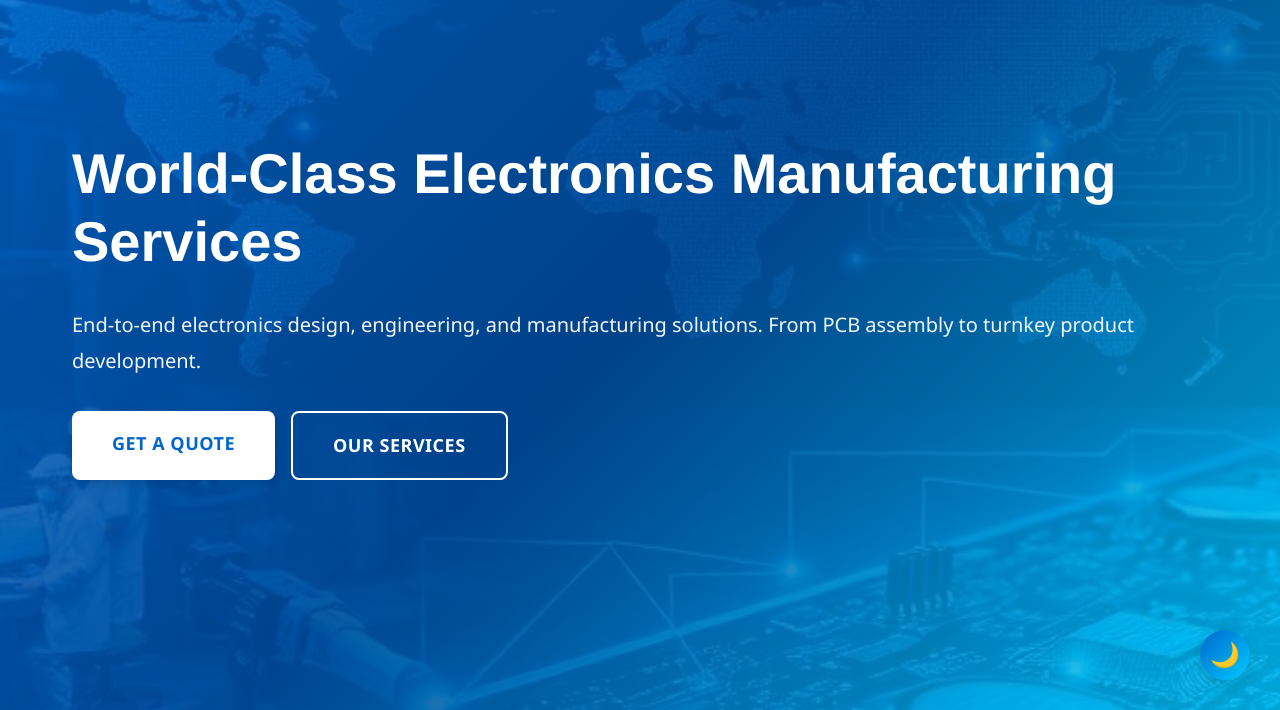
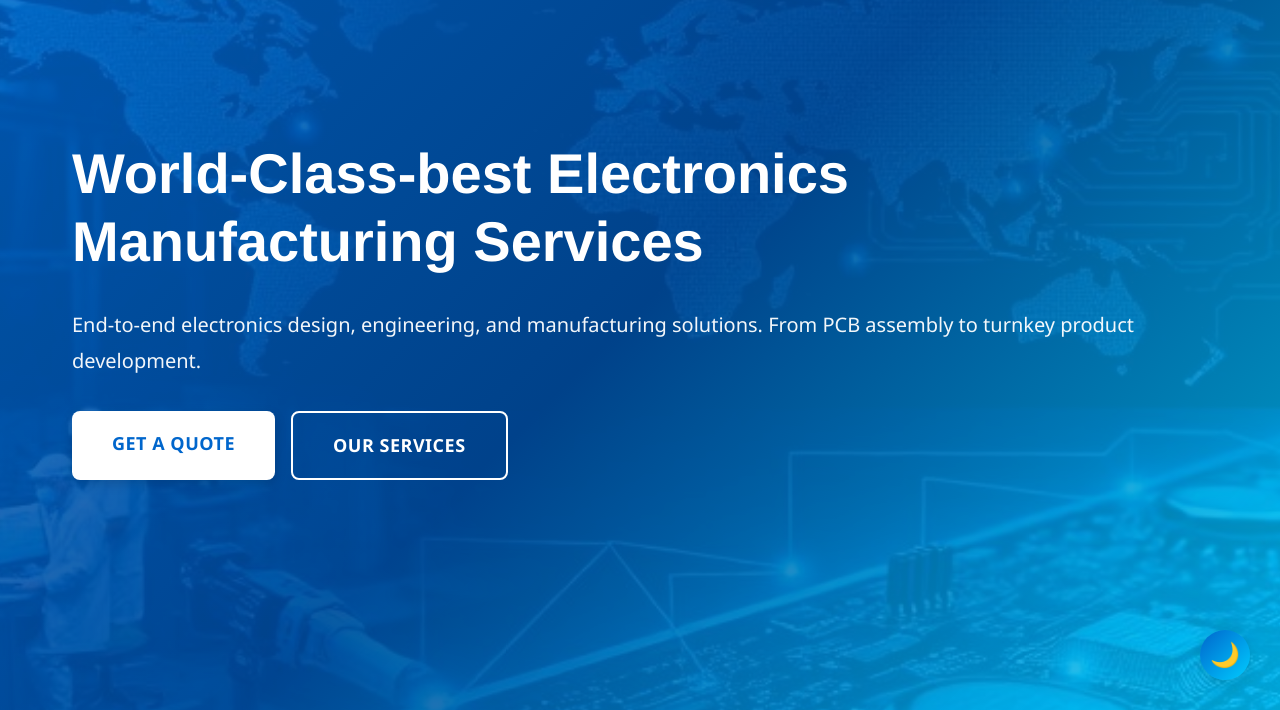
Before and after one commit to mishragaurav8420/Eiems-Project, a plain HTML site: page index.html in a window 1280 px wide. Shown: the part 90-800 px from the top of the page. Drawn offline with Linux system fonts and the light colour scheme.

Commit message:
header change

```diff
--- a/index.html
+++ b/index.html
@@ -85,7 +85,7 @@
 
         <div class="container" style="position: relative; z-index: 2;">
             <div class="hero-content">
-                <h1>World-Class Electronics Manufacturing Services</h1>
+                <h1>World-Class-best Electronics Manufacturing Services</h1>
                 <p>End-to-end electronics design, engineering, and manufacturing solutions. From PCB assembly to turnkey product development.</p>
                 <div class="hero-buttons">
                     <a href="contact.html" class="btn btn-white btn-large">Get a Quote</a>
```
Also changed, not shown: 1 other file.
